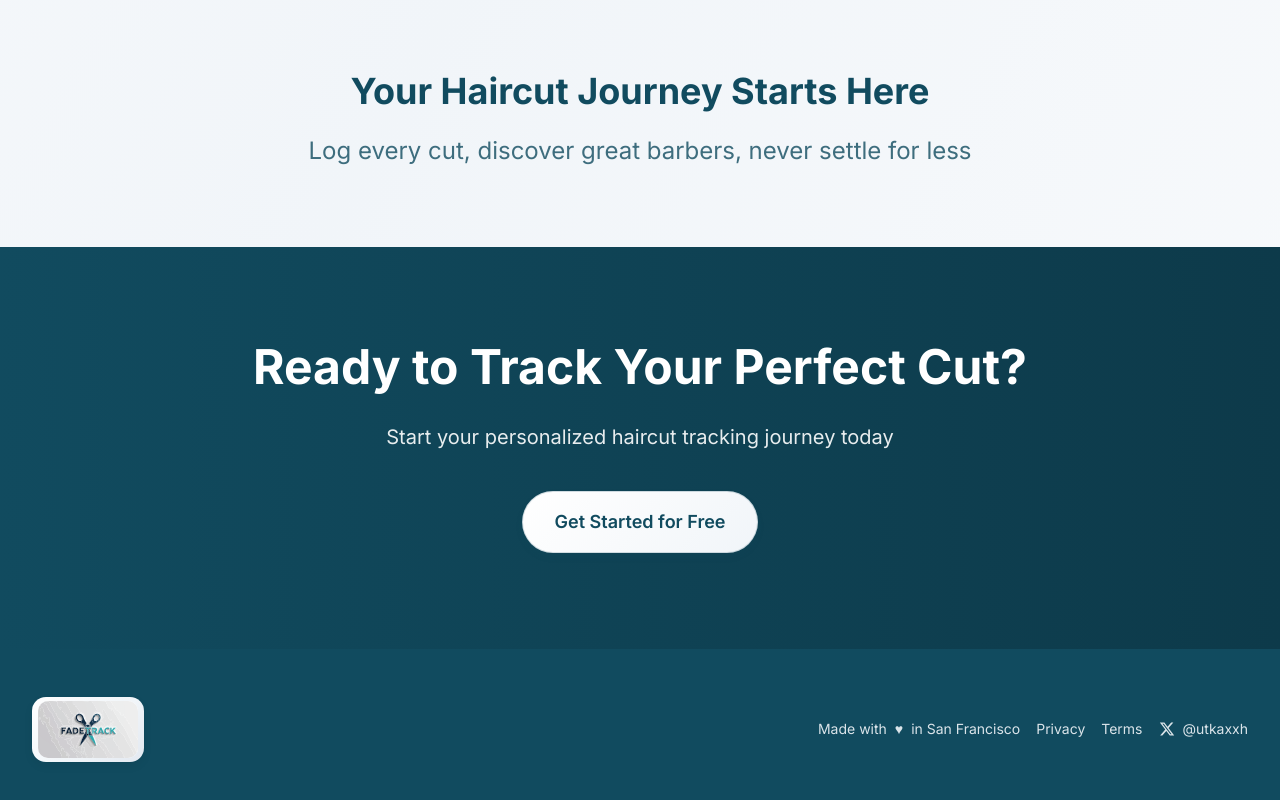
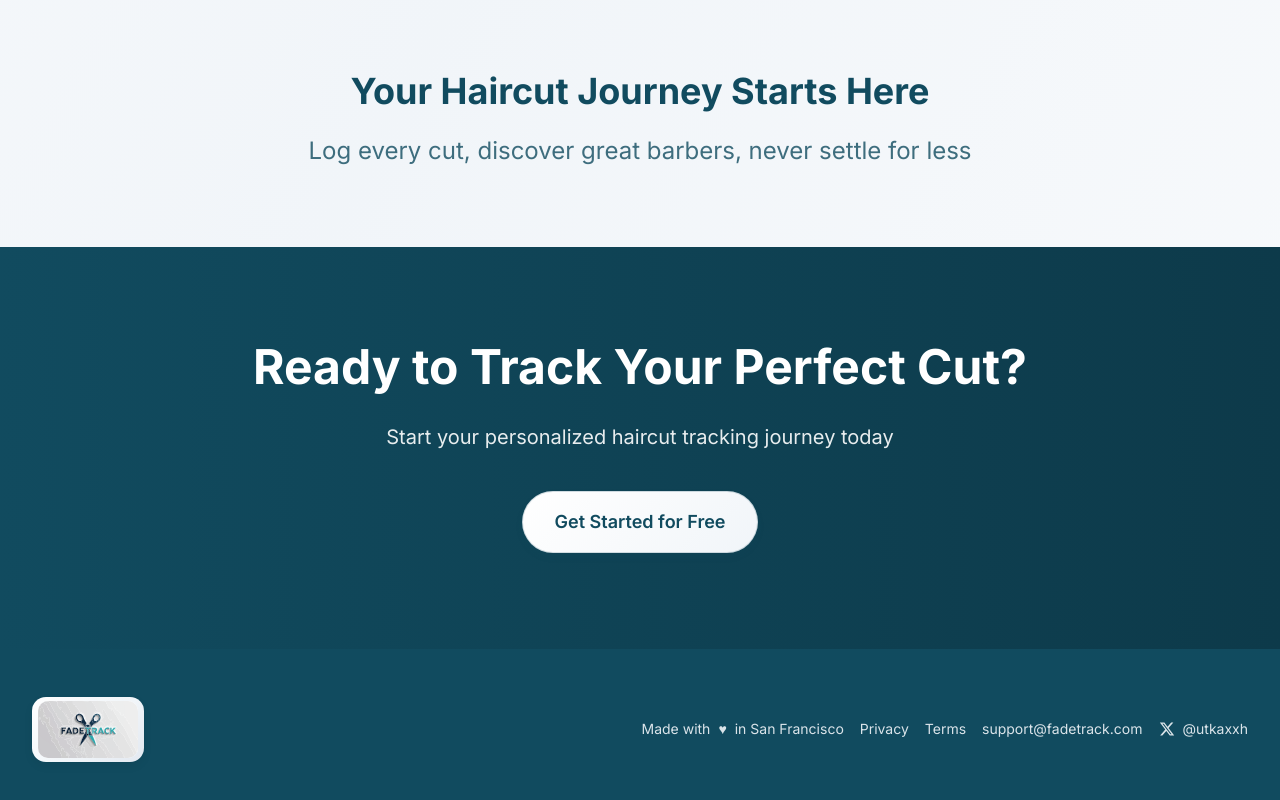
Before and after one commit to utkaxxh/fadetrack, a Next.js app: page / in a window 1280 px wide. Shown: the part 1465-2265 px from the top of the page. Built offline with nearby package versions, Linux system fonts and the light colour scheme; no server answers; the database is empty.

Commit message:
chore: add support email to footers

```diff
--- a/src/app/page.tsx
+++ b/src/app/page.tsx
@@ -461,6 +461,7 @@ export default function HomePage() {
                 <div className="flex items-center gap-4">
                   <Link href="/privacy" className="hover:opacity-100 transition-opacity">Privacy</Link>
                   <Link href="/terms" className="hover:opacity-100 transition-opacity">Terms</Link>
+                  <a href="mailto:support@fadetrack.com" className="hover:opacity-100 transition-opacity">support@fadetrack.com</a>
                   <a
                     href="https://www.x.com/utkaxxh"
                     target="_blank"
@@ -579,6 +580,7 @@ export default function HomePage() {
               <div className="flex items-center gap-4">
                 <Link href="/privacy" className="hover:opacity-80 transition-opacity">Privacy</Link>
                 <Link href="/terms" className="hover:opacity-80 transition-opacity">Terms</Link>
+                <a href="mailto:support@fadetrack.com" className="hover:opacity-80 transition-opacity">support@fadetrack.com</a>
                 <a
                   href="https://www.x.com/utkaxxh"
                   target="_blank"
```
